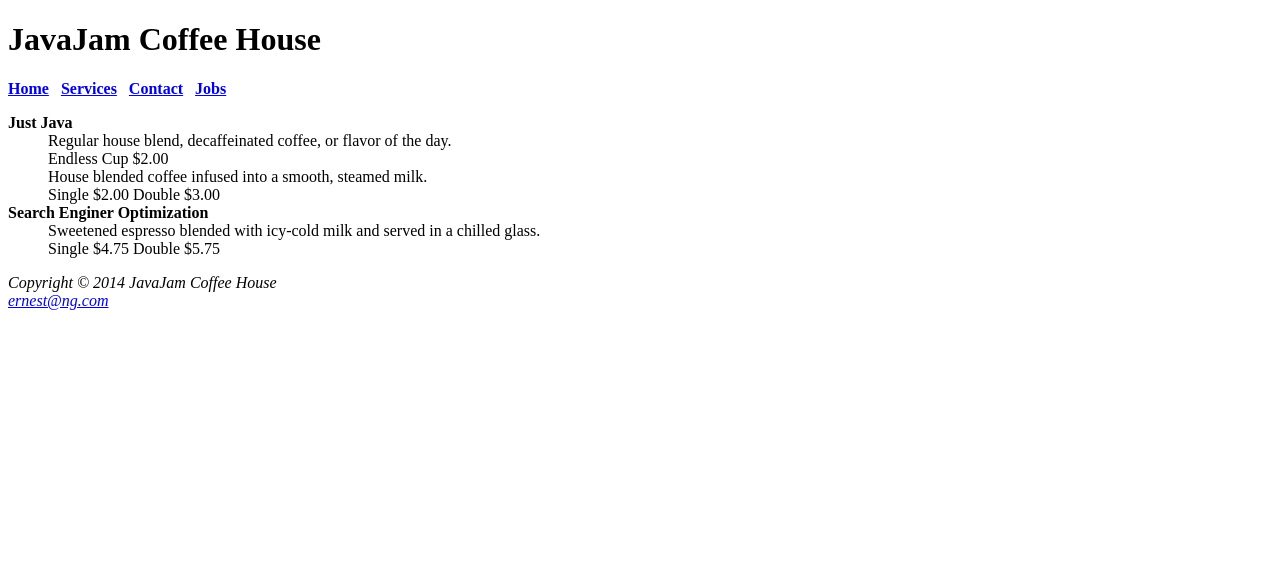
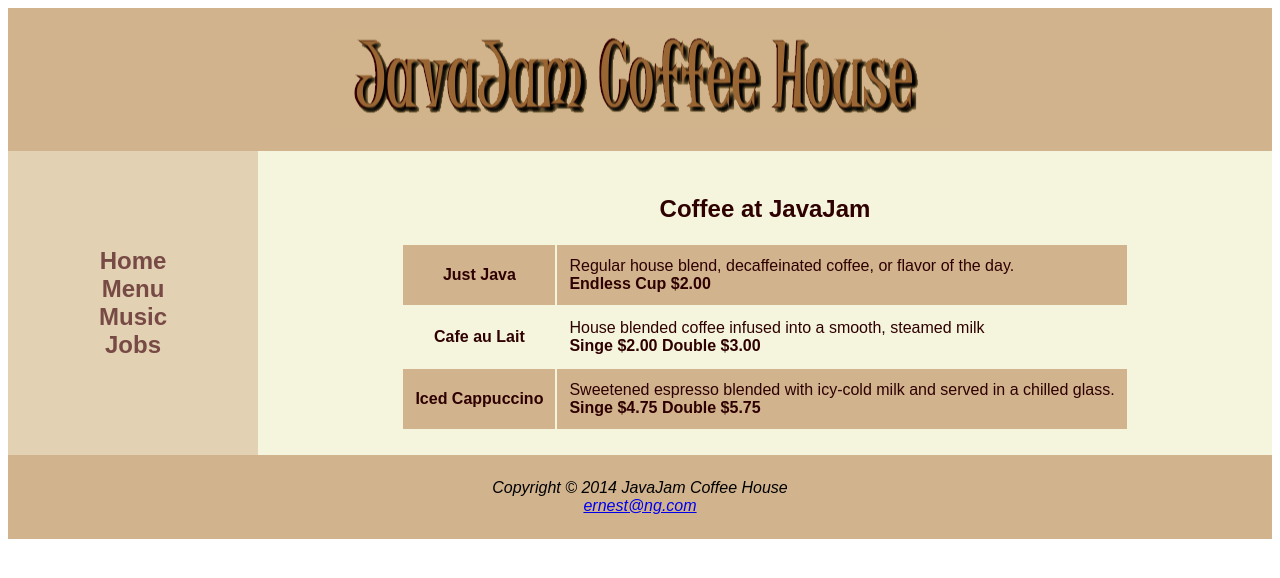
Before and after one commit to kirinnee/IE4717, a PHP site: page /menu.html in a window 1280 px wide. Shown: the top 578 px of the page. Run offline with PHP 8.4, Linux system fonts and the light colour scheme.

Commit message:
feat: week 4 case study 2

```diff
--- a/week4/CaseStudy_2/main.css
+++ b/week4/CaseStudy_2/main.css
@@ -2,12 +2,78 @@
     width: 100%;
 }
 
+body {
+    font-family: sans-serif;
+}
+
+.header {
+    height: 100px;
+    background-repeat: no-repeat;
+    background-position: center;
+    /*From https://userpages.umbc.edu/~geet2/ch10javajam/index.html */
+    background-image: url("images/javalogo.gif");
+    width: 100%;
+}
+
+.bullet {
+    /* From http://www.777icons.com/libs/food/24x24.htm */
+    list-style-image: url("images/bullet.gif")
+}
+
+.nav {
+    width: 20%;
+    min-width: 250px;
+    font-size: 24px;
+    display: flex;
+    flex-direction: column;
+}
+
+.nav a {
+    text-decoration: none;
+    font-weight: bold;
+
+}
+
+.nav a:link {
+    color: #774a45;
+}
+
+.nav a:visited {
+    color: #c6ac90;
+}
+
+.p-s {
+    padding: 4px;
+}
+
+.p-m {
+    padding: 12px;
+}
+
+.p-l {
+    padding: 24px;
+}
+
+.m-s {
+    margin: 4px;
+}
+
+.m-m {
+    margin: 12px;
+}
+
+.m-l {
+    margin: 24px;
+}
+
 .bg-primary {
-    background-color:#d1b38e;
+    background-color: #d1b38e;
 }
+
 .bg-secondary {
     background-color: #e2d1b2;
 }
+
 .bg {
     background-color: #e2d1b2;
 }
@@ -16,18 +82,18 @@
     background-color: #f5f5dd;
 }
 
-a {
-    text-decoration: none;
-}
-
 .text-primary {
-    color: #774a45;
+    color: #2E0000;
 }
 
 .text-selected {
     color: #c6ac90;
 }
 
+.main-image {
+    width: 100%;
+    max-width: 300px;
+}
 
 #app header {
     display: flex;
@@ -51,7 +117,54 @@ a {
     flex-direction: row;
 }
 
-nav {
-    width: 20%;
-    min-width: 150px;
+.page-content {
+    width: 80%;
 }
+
+
+.menu {
+    margin: auto;
+}
+
+.menu td {
+    padding: 12px;
+}
+
+.menu tr:nth-child(odd) {
+    background-color: #d1b38e;
+}
+
+.bold {
+    font-weight: bold;
+}
+
+.text-center {
+    text-align: center;
+}
+
+.f-wrap {
+    flex-wrap: wrap;
+}
+
+@media only screen and (max-width: 720px) {
+    body {
+        margin: 0;
+    }
+    .box {
+        flex-wrap: wrap;
+    }
+
+    .nav {
+        width: 100%;
+        display: flex;
+        flex-direction: row;
+    }
+
+    .nav a {
+        padding: 12px;
+
+    }
+    .page-content {
+        width: 100%;
+    }
+}
--- a/week4/CaseStudy_2/menu.html
+++ b/week4/CaseStudy_2/menu.html
@@ -4,42 +4,55 @@
 <head>
     <title>JavaJam Coffee House</title>
     <meta charset="utf-8" />
+    <link rel="stylesheet" href="main.css">
 </head>
 
 <body>
-    <header>
-        <h1>JavaJam Coffee House</h1>
-    </header>
-    <nav>
-        <b>
-            <a href="index.html">Home</a> &nbsp;
-            <a href="menu.html">Services</a> &nbsp;
-            <a href="music.html">Contact</a> &nbsp;
-            <a href="jobs.html">Jobs</a> &nbsp;
-        </b>
-    </nav>
-    <div>
-        <dl>
-            <dt><strong>Just Java</strong></dt>
-            <dd>
-                Regular house blend, decaffeinated coffee, or flavor of the day. <br>
-                 Endless Cup $2.00
-            </dd>
-            <dt><strong></strong> </dt>
-            <dd>
-                House blended coffee infused into a smooth, steamed milk. <br>
-                Single $2.00 Double $3.00
-            </dd>
-            <dt> <strong> Search Enginer Optimization</strong> </dt>
-            <dd>
-                Sweetened espresso blended with icy-cold milk and served in a chilled glass. <br>
-                Single $4.75 Double $5.75
-            </dd>
-        </dl>
+    <div id="app" class="f-v">
+        <header class="bg-primary">
+            <h1 class="header"></h1>
+        </header>
+        <div class="f-h box">
+            <nav class="nav f-center text-primary bg-secondary" >
+                <a href="index.html">Home</a>
+                <a href="menu.html">Menu</a>
+                <a href="music.html">Music</a>
+                <a href="jobs.html">Jobs</a>
+            </nav>
+            <div class="f-v bg-light page-content p-l text-primary">
+                <h2 class="text-primary text-center">Coffee at JavaJam</h2>
+                <table class="menu text-primary">
+                    <tr>
+                        <td class="bold text-center ">Just Java</td>
+                        <td>
+                            <div>Regular house blend, decaffeinated coffee, or flavor of the day.</div>
+                            <div class="bold">Endless Cup $2.00</div>
+                        </td>
+                    </tr>
+                    <tr>
+                        <td class="bold text-center">Cafe au Lait</td>
+                        <td>
+                            <div>House blended coffee infused into a smooth, steamed milk</div>
+                            <div class="bold">Singe $2.00 Double $3.00</div>
+                        </td>
+                    </tr>
+                    <tr>
+                        <td class="bold text-center">Iced Cappuccino</td>
+                        <td>
+                            <div >Sweetened espresso blended with icy-cold milk and served in a chilled glass.</div>
+                            <div class="bold">Singe $4.75 Double $5.75</div>
+                        </td>
+                    </tr>
+                </table>
+
+            </div>
+        </div>
+
+        <footer class="f-center f-v p-l bg-primary">
+            <i>Copyright &copy; 2014 JavaJam Coffee House</i>
+            <i><a href="mailto:ernest@ng.com">ernest@ng.com</a></i>
+        </footer>
     </div>
-    <footer><i>Copyright &copy; 2014 JavaJam Coffee House</i> <br>
-        <i><a href="mailto:ernest@ng.com">ernest@ng.com</a></i>
-    </footer>
 </body>
 
 </html>
```
Also changed, not shown: week4/CaseStudy_2/index.html (+15 -12 lines), week4/CaseStudy_2/music.html (+21 -25 lines), week4/CaseStudy_2/images/bullet.gif (added), week4/CaseStudy_2/images/bullet.jpg (added), week4/CaseStudy_2/images/javalogo.gif (added), week4/CaseStudy_2/images/windingroad.jpg (added).
